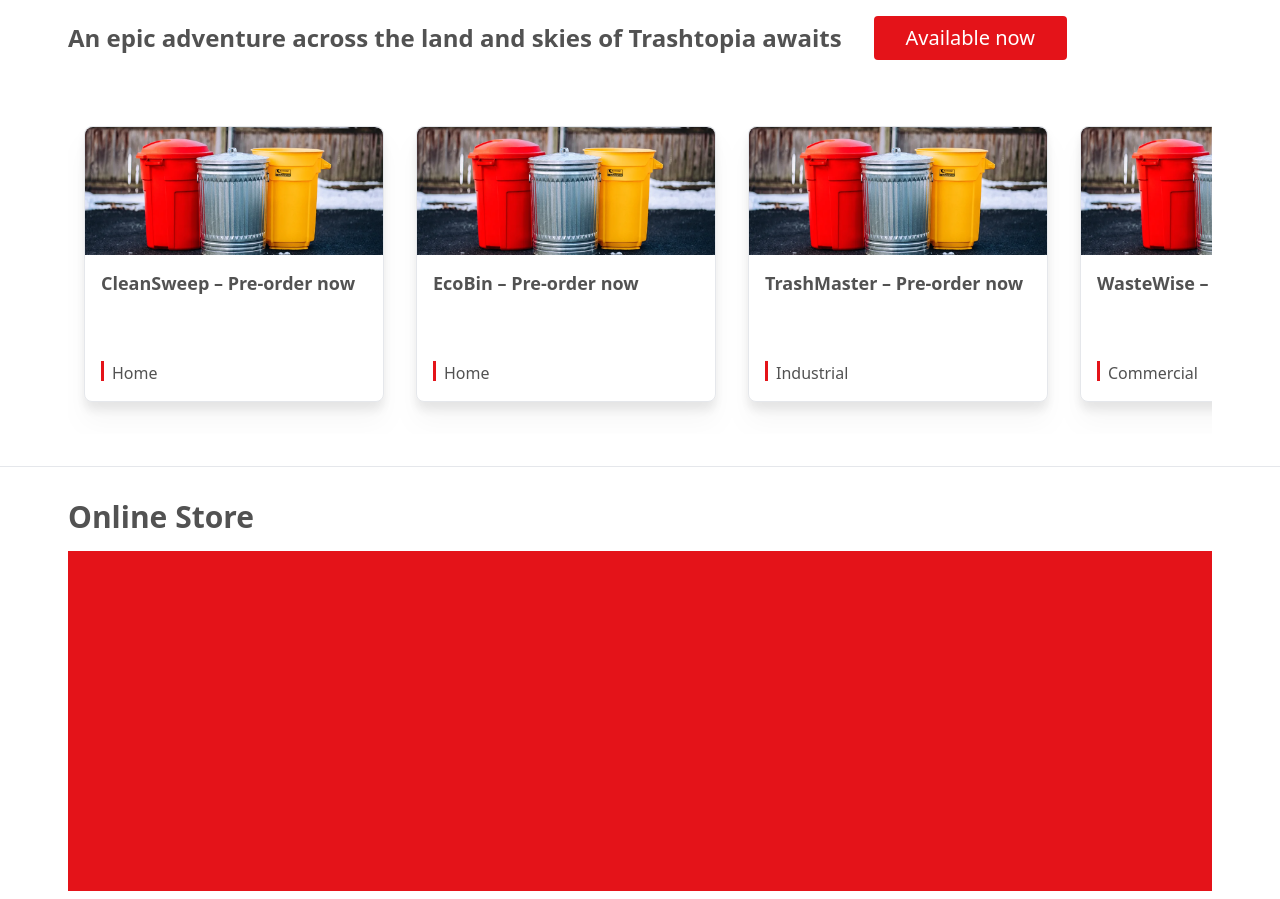
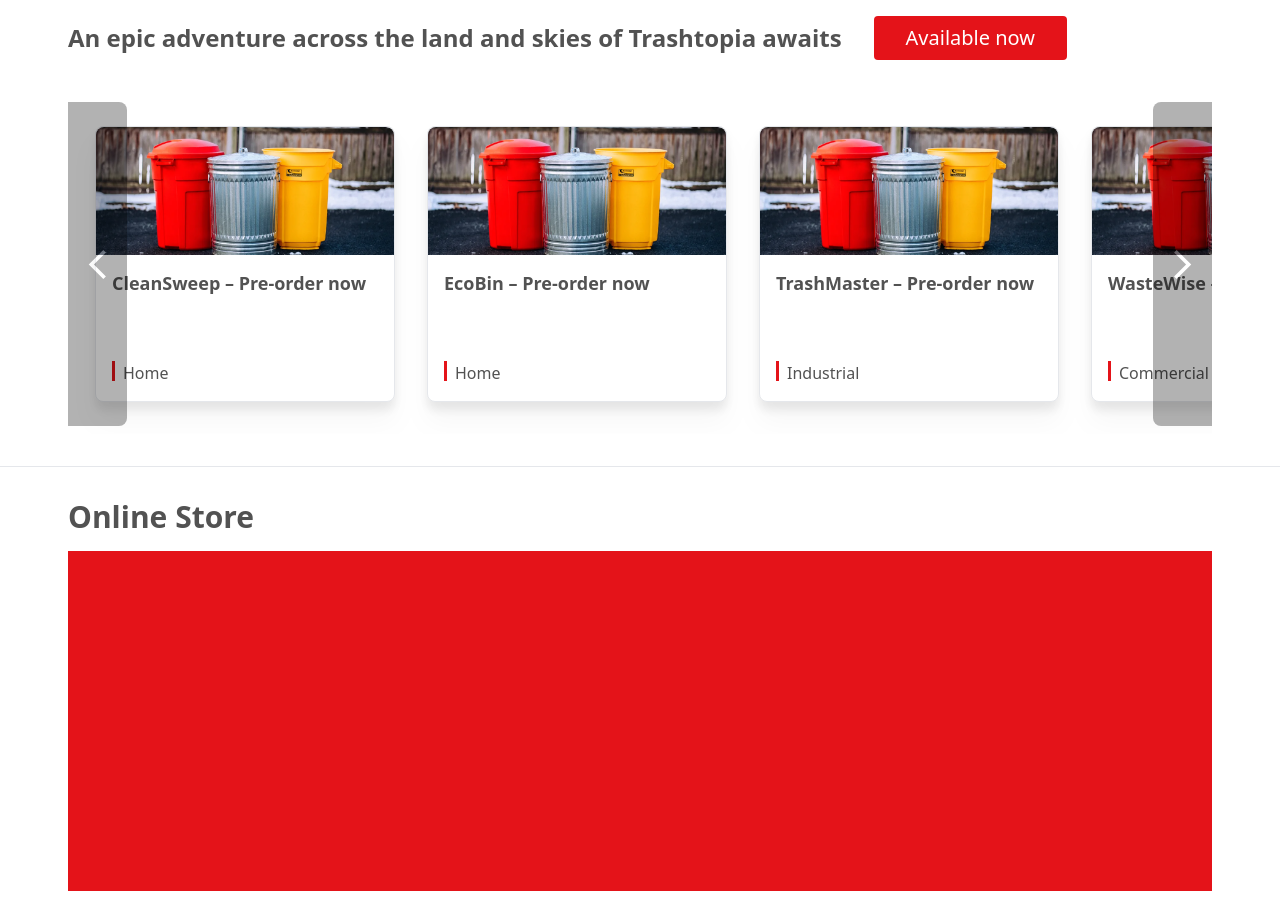
Before and after one commit to TMarche/nintendo, a React (Vite) app: page / in a window 1280 px wide. Shown: the part 1227-2126 px from the top of the page. Built offline with nearby package versions, Linux system fonts and the light colour scheme.

Commit message:
Add scroll buttons to carousel

```diff
--- a/src/components/_Home/Carousel.tsx
+++ b/src/components/_Home/Carousel.tsx
@@ -1,15 +1,61 @@
+import { useRef, useState } from "react";
 import { Product } from "../../models/Product";
 import CarouselCard from "./CarouselCard";
+import ArrowBackIosNewIcon from "@mui/icons-material/ArrowBackIosNew";
+import ArrowForwardIosIcon from "@mui/icons-material/ArrowForwardIos";
 
 function Carousel({ products }: { products: Product[] }) {
+    const ref = useRef<HTMLDivElement>(null);
+    const cardRefs = useRef<HTMLAnchorElement[]>([]);
+
+    const [currentIndex, setCurrentIndex] = useState(0);
+
+    const SCROLL_AMOUNT = 640;
+
+    const scroll = (scrollOffset: number) => {
+        if (ref.current == null) return;
+        ref.current.scrollLeft += scrollOffset;
+    };
+
     return (
         <div
             className="max-w-[calc(100vw-2rem)] flex flex-row items-center py-8
-                 h-[340px] overflow-y-clip overflow-x-scroll no-scrollbar"
+                 h-[340px] overflow-y-clip overflow-x-scroll no-scrollbar scroll-smooth"
+            ref={ref}
         >
-            {products.slice(0, 10).map((product) => (
-                <CarouselCard product={product} />
-            ))}
+            <button
+                className="hidden sm:block sticky left-0 z-10 h-[calc(100%+3rem)] px-3 rounded-e-lg
+                    bg-black opacity-30 hover:opacity-60 duration-300 -mr-12"
+                onClick={() => {
+                    scroll(-SCROLL_AMOUNT);
+                }}
+            >
+                <ArrowBackIosNewIcon
+                    fontSize="large"
+                    className="text-white opacity-100"
+                />
+            </button>
+            {products.slice(0, 10).map((product, index) => {
+                return (
+                    <CarouselCard
+                        key={product.productId}
+                        product={product}
+                        ref={(ref) =>
+                            (cardRefs.current[index] =
+                                ref || new HTMLAnchorElement())
+                        }
+                    />
+                );
+            })}
+            <button
+                className="hidden sm:block sticky right-0 z-10 h-[calc(100%+3rem)] px-3 rounded-s-lg
+                    bg-black opacity-30 hover:opacity-50 duration-300 -ml-12"
+                onClick={() => {
+                    scroll(SCROLL_AMOUNT);
+                }}
+            >
+                <ArrowForwardIosIcon fontSize="large" className="text-white" />
+            </button>
         </div>
     );
 }
--- a/src/components/_Home/CarouselCard.tsx
+++ b/src/components/_Home/CarouselCard.tsx
@@ -1,10 +1,18 @@
 import { Link } from "react-router-dom";
 import { Product } from "../../models/Product";
 import { getProductTypeById } from "../../models/tables/DefaultProductTypes";
+import { Ref } from "react";
 
-function CarouselCard({ product }: { product: Product }) {
+function CarouselCard({
+    product,
+    ref,
+}: {
+    product: Product;
+    ref: Ref<HTMLAnchorElement>;
+}) {
     return (
         <Link
+            ref={ref}
             to={`/store/${product.productId}`}
             className="relative h-full border-[1px] min-w-[300px] m-4 rounded-lg hover:text-bintendo
                 hover:h-[calc(100%+1rem)] hover:mb-8 ease-in-out duration-300
```
